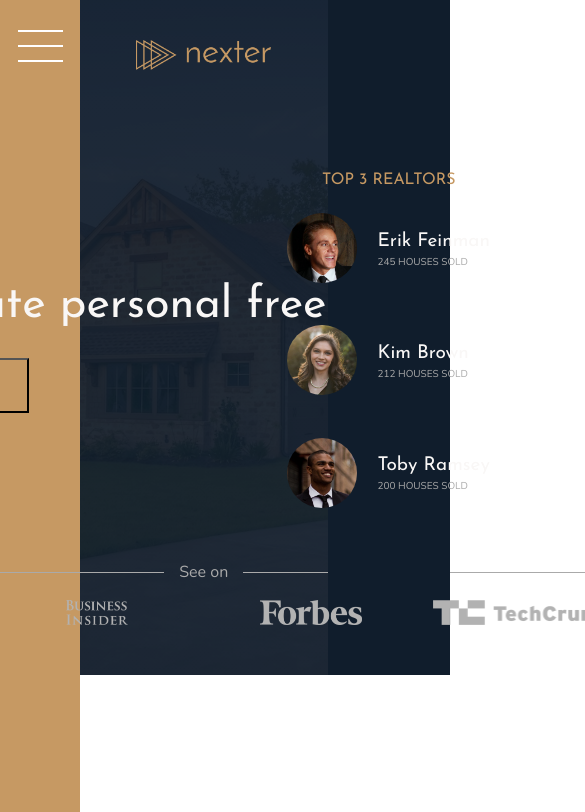
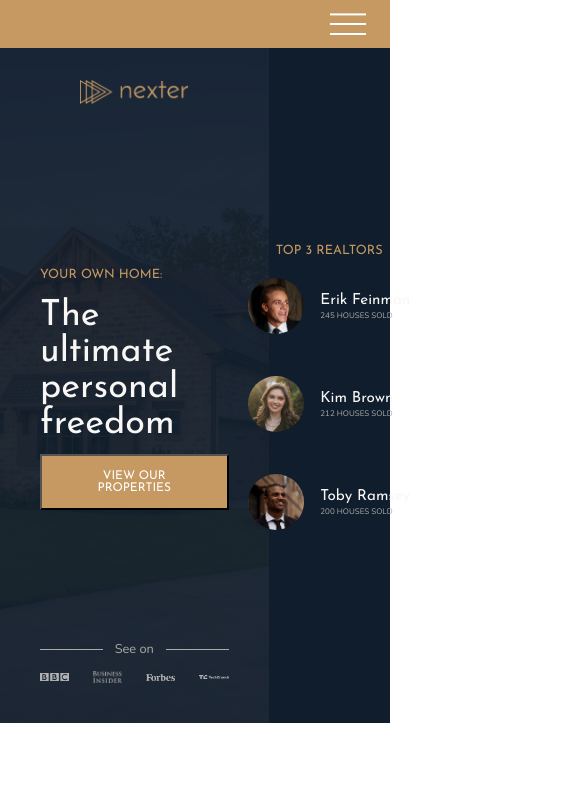
Before and after one commit to AndrzejKnit/nexter, a plain HTML site: page index.html in a window 390 px wide. Shown: the top 812 px of the page, 585 px wide, since content can reach past the window. Drawn offline with nearby package versions, Linux system fonts and the light colour scheme.

Commit message:
Lesson 121: Writing Media Queries - Part 1

```diff
--- a/css/style.css
+++ b/css/style.css
@@ -8,6 +8,9 @@
 html {
   box-sizing: border-box;
   font-size: 62.5%; }
+  @media only screen and (max-width: 75em) {
+    html {
+      font-size: 50%; } }
 
 body {
   font-family: "Nunito", sans-serif;
@@ -19,6 +22,10 @@ body {
   display: grid;
   grid-template-rows: 80vh min-content 40vw repeat(3, min-content);
   grid-template-columns: [sidebar-start] 8rem [sidebar-end full-start] minmax(6rem, 1fr) [center-start] repeat(8, [col-start] minmax(min-content, 14rem) [col-end]) [center-end] minmax(6rem, 1fr) [full-end]; }
+  @media only screen and (max-width: 62.5rem) {
+    .container {
+      grid-template-rows: 6rem 80vh min-content 40vw repeat(3, min-content);
+      grid-template-columns: [full-start] minmax(6rem, 1fr) [center-start] repeat(8, [col-start] minmax(min-content, 14rem) [col-end]) [center-end] minmax(6rem, 1fr) [full-end]; } }
 
 .heading-1, .heading-2, .heading-3, .heading-4 {
   font-family: "Josefin Sans", sans-serif;
@@ -81,6 +88,12 @@ body {
   grid-row: 1 / -1;
   display: flex;
   justify-content: center; }
+  @media only screen and (max-width: 62.5rem) {
+    .sidebar {
+      grid-column: 1 / -1;
+      grid-row: 1 / 2;
+      justify-content: flex-end;
+      align-items: center; } }
 
 .nav-btn {
   border: none;
@@ -99,6 +112,14 @@ body {
     transform: translateY(-1.5rem); }
   .nav-btn::after {
     transform: translateY(1.3rem); }
+  @media only screen and (max-width: 62.5rem) {
+    .nav-btn {
+      margin-top: 0;
+      margin-right: 3rem; }
+      .nav-btn::before {
+        transform: translateY(-1.2rem); }
+      .nav-btn::after {
+        transform: translateY(1rem); } }
 
 .header {
   background-color: #54483A;
@@ -109,8 +130,8 @@ body {
   padding: 5rem;
   padding-top: 4rem;
   display: grid;
-  grid-template-rows: 1fr min-content 6rem 1fr;
-  grid-template-columns: max-content;
+  grid-template-rows: 1fr min-content minmax(6rem, min-content) 1fr;
+  grid-template-columns: min-max(min-content, max-content);
   grid-row-gap: 1.5rem;
   justify-content: center; }
   .header__logo {
@@ -135,9 +156,11 @@ body {
     display: grid;
     grid-template-columns: repeat(4, 1fr);
     grid-column-gap: 3rem;
-    justify-items: center; }
+    justify-items: center;
+    align-items: center; }
     .header__seeon-logos img {
-      height: 2.5rem;
+      max-height: 2.5rem;
+      max-width: 100%;
       filter: brightness(70%); }
 
 .realtors {
--- a/sass/_base.scss
+++ b/sass/_base.scss
@@ -14,6 +14,13 @@ $color-grey-dark-2: #6D5D4B;
 $font-primary: 'Nunito', sans-serif;
 $font-display: 'Josefin Sans', sans-serif;
 
+
+// RESPONSIVE BREAKPOINTS
+
+$bp-largest: 75em; // 1200px
+$bp-large: 62.5rem; // 1000px
+
+
 *,
 *::before,
 *::after {
@@ -25,6 +32,10 @@ $font-display: 'Josefin Sans', sans-serif;
 html {
     box-sizing: border-box;
     font-size: 62.5%; // 10px/16px = 62.5% -> 1rem = 10px
+
+    @media only screen and (max-width: $bp-largest) {
+        font-size: 50%;
+    }
 }
 
 body {
@@ -40,5 +51,10 @@ body {
     grid-template-columns: [sidebar-start] 8rem [sidebar-end full-start] minmax(6rem,1fr) [center-start] repeat(8, [col-start]
     minmax(min-content, 14rem) [col-end]) [center-end] minmax(6rem,1fr) [full-end];
 
+    @media only screen and (max-width: $bp-large) {
+        grid-template-rows: 6rem 80vh min-content 40vw repeat(3, min-content);
+        grid-template-columns: [full-start] minmax(6rem,1fr) [center-start] repeat(8, [col-start]
+        minmax(min-content, 14rem) [col-end]) [center-end] minmax(6rem,1fr) [full-end];
+    }
 
 }
--- a/sass/_header.scss
+++ b/sass/_header.scss
@@ -8,8 +8,8 @@
     padding-top: 4rem;
 
     display: grid;
-    grid-template-rows: 1fr min-content 6rem 1fr;
-    grid-template-columns: max-content;
+    grid-template-rows: 1fr min-content minmax(6rem, min-content) 1fr;
+    grid-template-columns: min-max(min-content, max-content);
     grid-row-gap: 1.5rem;
     justify-content: center;
 
@@ -47,9 +47,11 @@
         grid-template-columns: repeat(4, 1fr);
         grid-column-gap: 3rem;
         justify-items: center;
+        align-items: center;
 
         img {
-           height: 2.5rem;
+           max-height: 2.5rem;
+           max-width: 100%;
            filter: brightness(70%);
         }
     }
```
Also changed, not shown: sass/_sidebar.scss (+14 -0 lines).
